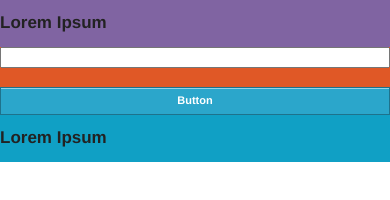
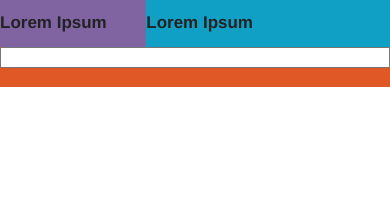
Before and after one commit to EdCharbeneau/foundation-ordering-stacking-help, a plain HTML site: page foundation/index.html in a window 390 px wide. Drawn offline with Linux system fonts and the light colour scheme.

Commit message:
Mobile Behavior
Purple | Blue
Orange (button hidden)

```diff
--- a/foundation/index.html
+++ b/foundation/index.html
@@ -35,21 +35,22 @@
 <body>
 
     <div class="row">
-        <div class="three columns debug-purple">
+        <div class="three columns mobile-three debug-purple">
             <h5>Lorem Ipsum</h5>
         </div>
-        <div class="eight columns debug-orange">
+
+        <div class="five columns mobile-five push-eight debug-blue">
+            <h5>Lorem Ipsum</h5>
+        </div>
+        <div class="eight columns pull-five clear-on-mobile debug-orange">
             <div class="row">
                 <div class="thirteen columns">
                     <form>
                         <input id="search" type="type" name="name" value=" " />
                     </form>
                 </div>
-                <div class="three  columns"><a href="#" class="small button">Button</a></div>
+                <div class="three  columns hide-for-small"><a href="#" class="small button">Button</a></div>
             </div>
-        </div>
-        <div class="five columns debug-blue">
-            <h5>Lorem Ipsum</h5>
         </div>
     </div>
 
--- a/foundation/stylesheets/app.css
+++ b/foundation/stylesheets/app.css
@@ -26,6 +26,11 @@
 #search {
     width:100%;
 }
+@media only screen and (max-width: 767px) {
+    .clear-on-mobile {
+        clear:both;
+    }
+}
 /* -----------------------------------------
    Page Name 1
 ----------------------------------------- */
```
